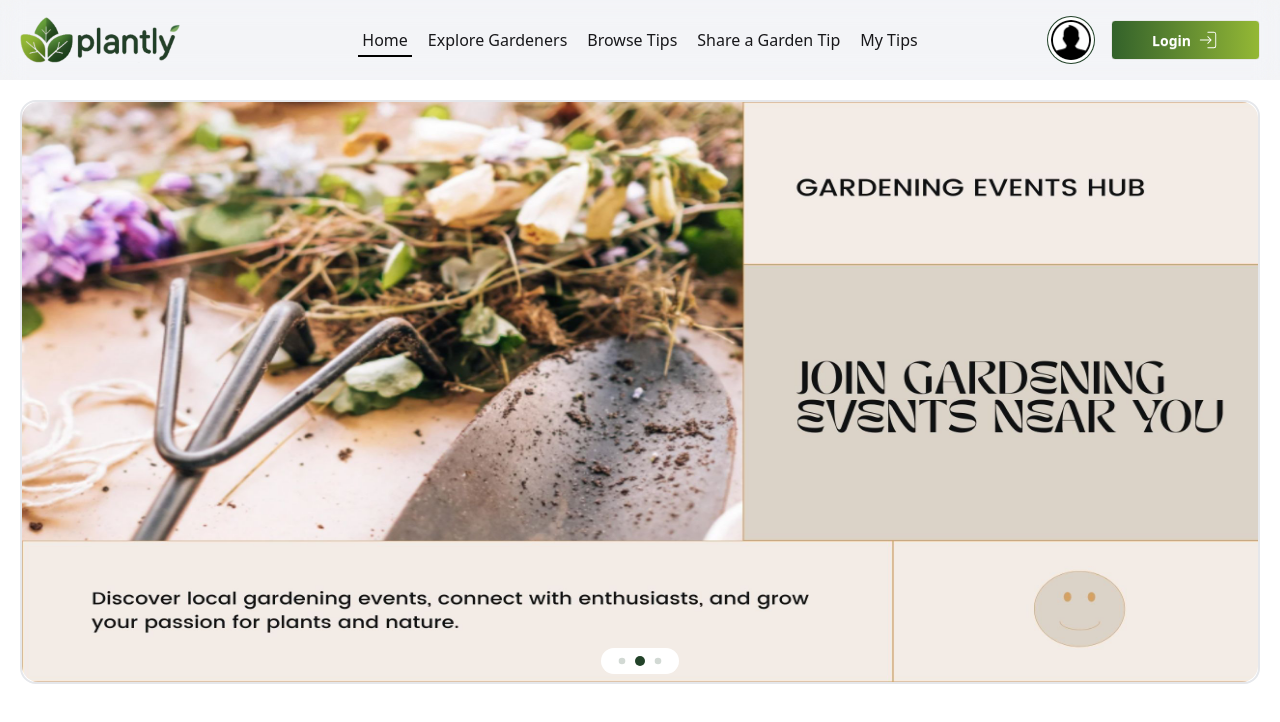
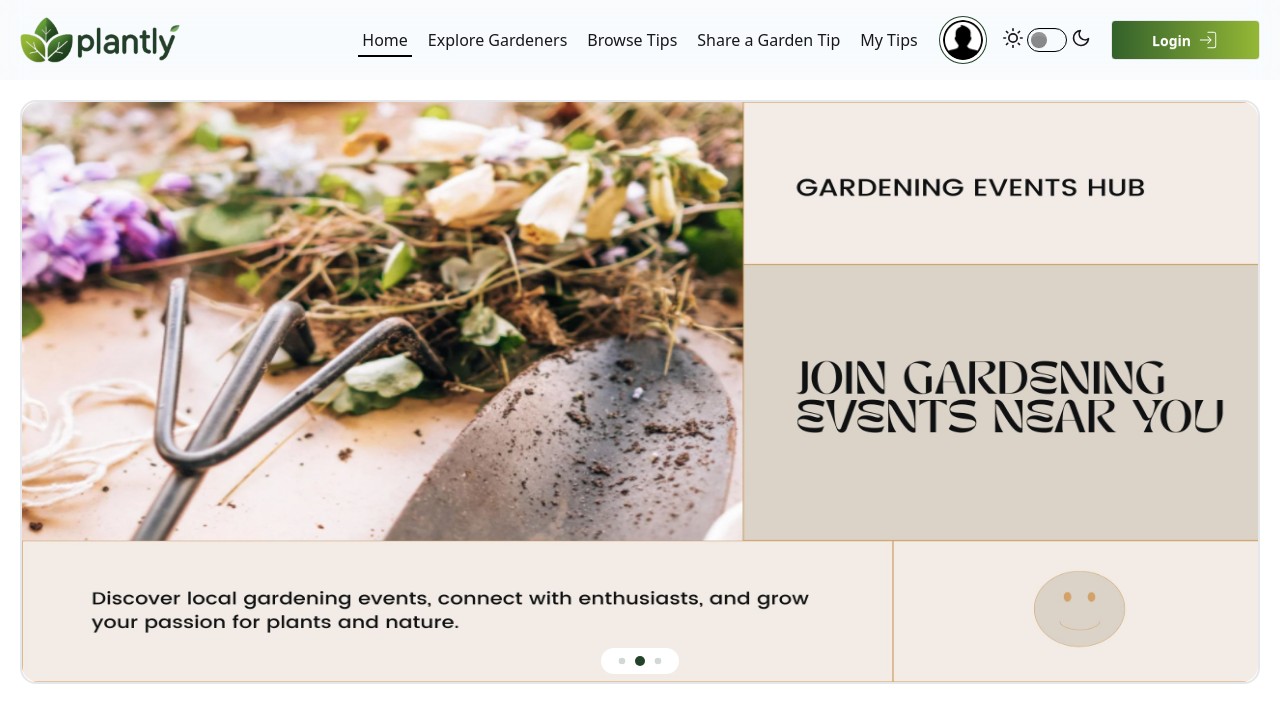
Before and after one commit to morshedrifat1/plantly-client, a React (Vite) app: page / in a window 1280 px wide. Shown: the top 722 px of the page. Built offline with nearby package versions, Linux system fonts and the light colour scheme; no server answers.

Commit message:
dark mode add

```diff
--- a/index.html
+++ b/index.html
@@ -1,12 +1,12 @@
 <!doctype html>
-<html lang="en">
+<html lang="en" data-theme="dark">
   <head>
     <meta charset="UTF-8" />
     <link rel="shortcut icon" href="./src/assets/icon.png" type="image/x-icon">
     <meta name="viewport" content="width=device-width, initial-scale=1.0" />
     <title>Plantly</title>
   </head>
-  <body>
+  <body class=" bg-white dark:bg-black">
     <div id="root"></div>
     <script type="module" src="/src/main.jsx"></script>
   </body>
--- a/src/Components/Header.jsx
+++ b/src/Components/Header.jsx
@@ -1,14 +1,21 @@
-import { use } from "react";
+import { use, useEffect, useState } from "react";
 import { CiLogin, CiLogout } from "react-icons/ci";
 import { Link, NavLink } from "react-router";
 import { Slide, toast } from "react-toastify";
 import logo from "../assets/logo.PNG";
+import darkLogo from "../assets/logoDark.png";
 import userImg from "../assets/user.png";
 import { AuthContext } from "../Context/AuthContext";
-import '../app.css'
 
 const Header = () => {
   const { user, userSignout } = use(AuthContext);
+  const [darkMode,setDarkMode] = useState(false);
+  const toggleDarkMode = () =>{
+    setDarkMode(!darkMode)
+  }
+  useEffect(() => {
+    document.documentElement.setAttribute("data-theme", darkMode ? "dark" : "light");
+  }, [darkMode]);
   const handleSignOut = () => {
     userSignout()
       .then(() => {
@@ -27,7 +34,7 @@ const Header = () => {
       });
   };
   return (
-    <div className="  bg-gray-100">
+    <div className="bg-[#f5f8fb]/60 dark:bg-[#0d1424]/30">
       <div className="navbar  max-w-[1420px]  rounded-lg mx-auto px-5 h-20 backdrop-blur-md backdrop-saturate-150">
         <div className="navbar-start">
           <div className="dropdown">
@@ -77,10 +84,28 @@ const Header = () => {
               <li className="text-base font-medium">
                 <NavLink to={"/my-tips"}>My Tips</NavLink>
               </li>
+              <li>
+                {user ? (
+            <button
+              onClick={handleSignOut}
+              className="btn bg-gradient-to-r from-[#33622a] to-[#94b834] text-white shadow-none px-5 sm:px-10 flex items-center"
+            >
+              <CiLogout size={22} /> Logout
+            </button>
+          ) : (
+            <Link
+              className="btn bg-gradient-to-r from-[#33622a] to-[#94b834] text-white shadow-none px-5 sm:px-10 flex items-center"
+              to={"/auth/login"}
+            >
+              Login
+              <CiLogin size={22} />
+            </Link>
+          )}
+              </li>
             </ul>
           </div>
           <Link to={"/"}>
-            <img className="w-40" src={logo} alt="" />
+            <img className="w-40" src={darkMode?darkLogo:logo} alt="" />
           </Link>
         </div>
         <div className="navbar-center hidden lg:flex">
@@ -89,8 +114,8 @@ const Header = () => {
               <NavLink
                 className={({ isActive }) =>
                   isActive
-                    ? "border-b-2 p-1 border-black"
-                    : "hover:border-b-2 p-1 border-black"
+                    ? "border-b-2 p-1 border-black dark:border-white dark:border-white"
+                    : "hover:border-b-2 p-1 border-black dark:border-white"
                 }
                 to={"/"}
               >
@@ -101,8 +126,8 @@ const Header = () => {
               <NavLink
                 className={({ isActive }) =>
                   isActive
-                   ? "border-b-2 p-1 border-black"
-                    : "hover:border-b-2 p-1 border-black"
+                   ? "border-b-2 p-1 border-black dark:border-white dark:border-white"
+                    : "hover:border-b-2 p-1 border-black dark:border-white"
                 }
                 to={"/explore-gardeners"}
               >
@@ -113,8 +138,8 @@ const Header = () => {
               <NavLink
                 className={({ isActive }) =>
                   isActive
-                   ? "border-b-2 p-1 border-black"
-                    : "hover:border-b-2 p-1 border-black"
+                   ? "border-b-2 p-1 border-black dark:border-white dark:border-white"
+                    : "hover:border-b-2 p-1 border-black dark:border-white"
                 }
                 to={"/tips"}
               >
@@ -125,8 +150,8 @@ const Header = () => {
               <NavLink
                 className={({ isActive }) =>
                   isActive
-                    ? "border-b-2 p-1 border-black"
-                    : "hover:border-b-2 p-1 border-black"
+                    ? "border-b-2 p-1 border-black dark:border-white dark:border-white"
+                    : "hover:border-b-2 p-1 border-black dark:border-white"
                 }
                 to={"/share-tips"}
               >
@@ -137,8 +162,8 @@ const Header = () => {
               <NavLink
                 className={({ isActive }) =>
                   isActive
-                    ? "border-b-2 p-1 border-black"
-                    : "hover:border-b-2 p-1 border-black"
+                    ? "border-b-2 p-1 border-black dark:border-white dark:border-white"
+                    : "hover:border-b-2 p-1 border-black dark:border-white"
                 }
                 to={"/my-tips"}
               >
@@ -149,9 +174,9 @@ const Header = () => {
         </div>
         <div className="navbar-end space-x-5 relative">
           <NavLink to={"/my-profile"}>
-            <div className="group flex flex-col">
+            <div className="group flex flex-col ">
               <img
-                className="hidden sm:inline ring-btn ring-offset-base-100 w-10 h-10 rounded-full ring-1 ring-offset-3 cursor-pointer"
+                className="hidden sm:inline ring-btn  w-10 h-10 rounded-full ring-1 ring-offset-3 cursor-pointer bg-[#f5f8fb]"
                 src={user?.photoURL ? user?.photoURL : userImg}
               />
               <p className="absolute top-13 z-10 bg-black text-white text-base px-3 rounded-full hidden group-hover:inline">
@@ -159,16 +184,52 @@ const Header = () => {
               </p>
             </div>
           </NavLink>
+                    <div>
+            <label className="flex cursor-pointer gap-1">
+            <svg
+              xmlns="http://www.w3.org/2000/svg"
+              width="20"
+              height="20"
+              viewBox="0 0 24 24"
+              fill="none"
+              stroke="currentColor"
+              strokeWidth="2"
+              strokeLinecap="round"
+              strokeLinejoin="round"
+            >
+              <circle cx="12" cy="12" r="5" />
+              <path d="M12 1v2M12 21v2M4.2 4.2l1.4 1.4M18.4 18.4l1.4 1.4M1 12h2M21 12h2M4.2 19.8l1.4-1.4M18.4 5.6l1.4-1.4" />
+            </svg>
+            <input
+              type="checkbox"
+              className="toggle theme-controller border border-black dark:border-gray-100"
+              onClick={toggleDarkMode}
+            />
+            <svg
+              xmlns="http://www.w3.org/2000/svg"
+              width="20"
+              height="20"
+              viewBox="0 0 24 24"
+              fill="none"
+              stroke="currentColor"
+              strokeWidth="2"
+              strokeLinecap="round"
+              strokeLinejoin="round"
+            >
+              <path d="M21 12.79A9 9 0 1 1 11.21 3 7 7 0 0 0 21 12.79z"></path>
+            </svg>
+          </label>
+          </div>
           {user ? (
             <button
               onClick={handleSignOut}
-              className="btn bg-gradient-to-r from-[#33622a] to-[#94b834] text-white shadow-none px-7 sm:px-10 flex items-center"
+              className="btn bg-gradient-to-r from-[#33622a] to-[#94b834] text-white shadow-none px-5 sm:px-10 sm:flex items-center hidden"
             >
               <CiLogout size={22} /> Logout
             </button>
           ) : (
             <Link
-              className="btn bg-gradient-to-r from-[#33622a] to-[#94b834] text-white shadow-none px-7 sm:px-10 flex items-center"
+              className="btn bg-gradient-to-r from-[#33622a] to-[#94b834] text-white shadow-none px-5 sm:px-10 sm:flex items-center hidden"
               to={"/auth/login"}
             >
               Login
--- a/src/app.css
+++ /dev/null
@@ -1,15 +0,0 @@
-
-.gradient-border-bottom {
-  display: inline-block;
-  position: relative;
-}
-
-.gradient-border-bottom::after {
-  content: '';
-  position: absolute;
-  left: 0;
-  bottom: 0;
-  height: 2px; /* underline thickness */
-  width: 100%;
-  background-image: linear-gradient(to right, #33622a, #94b834);
-}
--- a/src/index.css
+++ b/src/index.css
@@ -1,5 +1,8 @@
 @import url("https://fonts.googleapis.com/css2?family=Inter:ital,opsz,wght@0,14..32,100..900;1,14..32,100..900&family=Open+Sans:ital,wght@0,300..800;1,300..800&display=swap");
 @import "tailwindcss";
+/* @custom-variant dark (&:where(.dark, .dark *)); */
+@custom-variant dark (&:where([data-theme=dark], [data-theme=dark] *));
+
 @plugin "daisyui" ;
 
 @theme {
```
